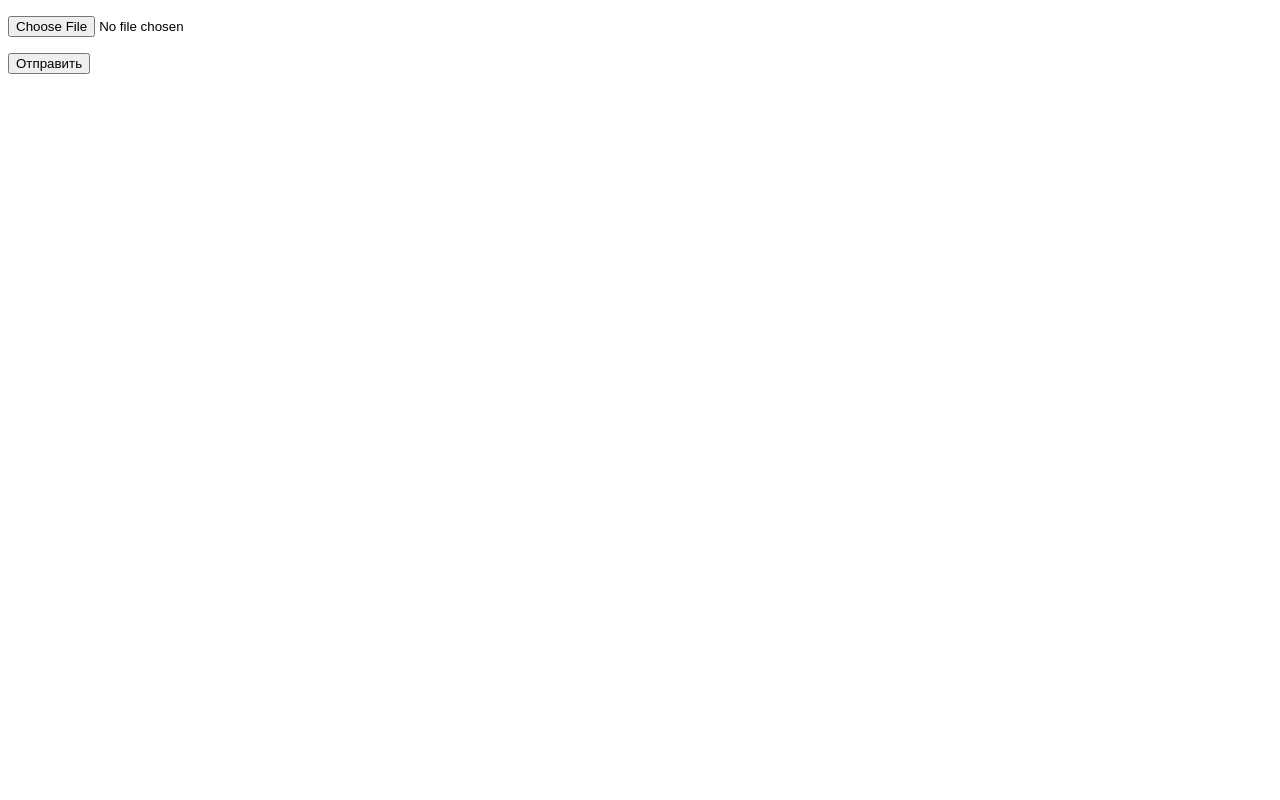
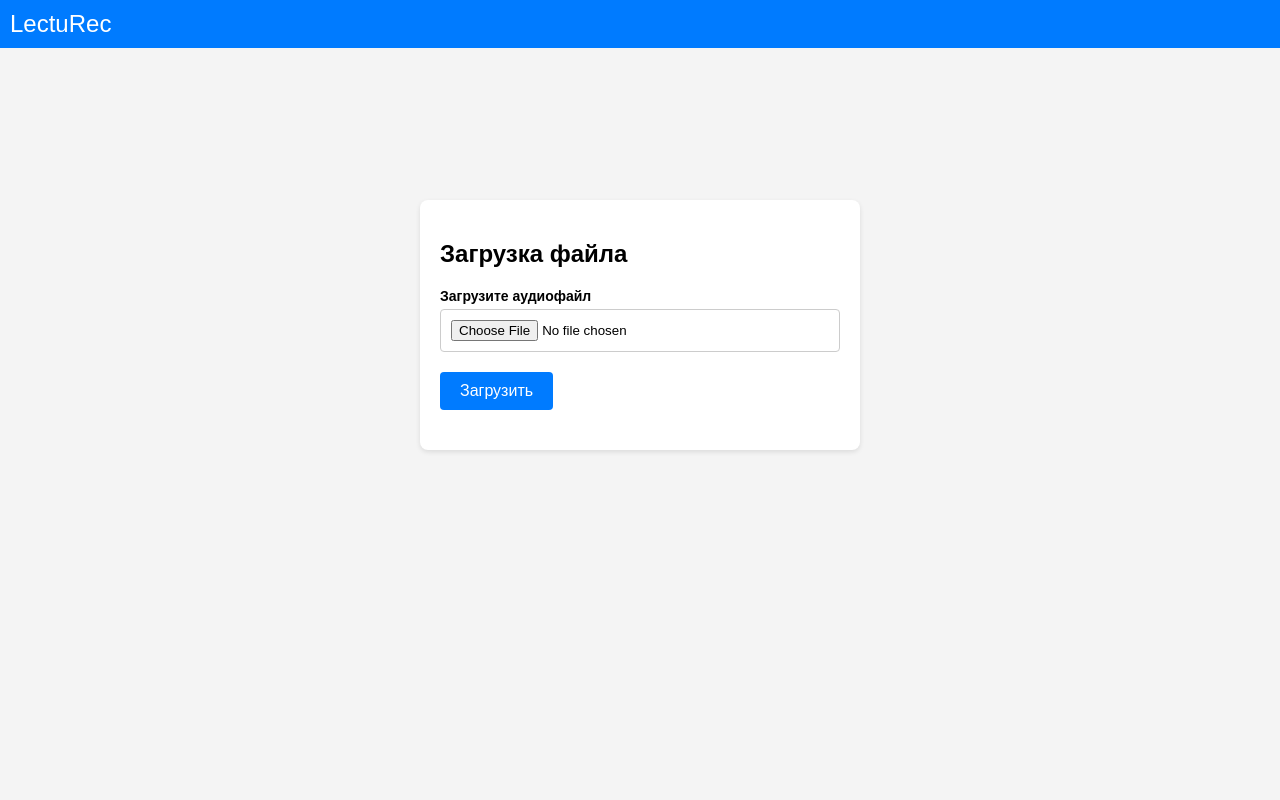
Before and after one commit to sindwrr/lecturec, a Django app: page / in a window 1280 px wide. Before the commit the page is almost empty. Run offline with Django 5.2, Linux system fonts and the light colour scheme.

Commit message:
Added transcribing, styles for index page

```diff
--- a/src/main/templates/index.html
+++ b/src/main/templates/index.html
@@ -1,15 +1,100 @@
 <!DOCTYPE html>
 <html lang="en">
 <head>
-    <meta charset="UTF-8">
-    <meta name="viewport" content="width=device-width, initial-scale=1.0">
-    <title>LectuRec</title>
+<meta charset="UTF-8">
+<meta name="viewport" content="width=device-width, initial-scale=1.0">
+<title>LectuRec</title>
+<style>
+    body {
+        font-family: Arial, sans-serif;
+        background-color: #f4f4f4;
+        margin: 0;
+        padding: 0;
+        display: flex;
+        flex-direction: column;
+        align-items: center;
+        justify-content: flex-start;
+        min-height: 100vh;
+    }
+
+    .header {
+        background-color: #007bff;
+        width: 100%;
+        padding: 10px 0 10px 20px;
+        text-align: left;
+        position: fixed;
+        top: 0;
+    }
+
+    .header h1 {
+        color: #fff;
+        font-size: 24px;
+        font-weight: normal;
+        margin: 0;
+    }
+
+    .container {
+        background-color: #fff;
+        border-radius: 8px;
+        box-shadow: 0 2px 5px rgba(0, 0, 0, 0.1);
+        padding: 20px;
+        max-width: 400px;
+        width: 100%;
+        margin-top: 200px; /* Adjusted margin to make room for header */
+    }
+
+    .form-group {
+        margin-bottom: 20px;
+    }
+
+    .form-group label {
+        display: block;
+        font-size: 14px;
+        font-weight: bold;
+        margin-bottom: 5px;
+    }
+
+    .form-group input[type="file"] {
+        display: block;
+        width: 100%;
+        padding: 10px;
+        border: 1px solid #ccc;
+        border-radius: 4px;
+        box-sizing: border-box;
+    }
+
+    .form-group .btn-submit {
+        background-color: #007bff;
+        color: #fff;
+        border: none;
+        border-radius: 4px;
+        padding: 10px 20px;
+        cursor: pointer;
+        font-size: 16px;
+        transition: background-color 0.3s;
+    }
+
+    .form-group .btn-submit:hover {
+        background-color: #0056b3;
+    }
+</style>
 </head>
 <body>
-    <form action="" method="post" enctype="multipart/form-data">
+<div class="header">
+    <h1>LectuRec</h1>
+</div>
+<div class="container">
+    <h2>Загрузка файла</h2>
+    <form id="file_upload" action="" method="post" enctype="multipart/form-data">
         {% csrf_token %}
-        <p><input type="file" name="file_upload"></p>
-        <p><button type="submit">Отправить</button></p>
+        <div class="form-group">
+            <label for="file">Загрузите аудиофайл</label>
+            <input type="file" name="file_upload" required>
+        </div>
+        <div class="form-group">
+            <button type="submit" class="btn-submit">Загрузить</button>
+        </div>
     </form>
+</div>
 </body>
 </html>
--- a/src/main/views.py
+++ b/src/main/views.py
@@ -1,16 +1,27 @@
-from django.http import HttpRequest
+import os
+
+import whisper
+from django.http import HttpRequest, HttpResponse
 from django.shortcuts import render
-from pytube import YouTube
 
 
 def process_file(f):
-    with open(f"uploads/{f.name}", "wb+") as dest:
+    upload_dir = "uploads/"
+    if not os.path.exists(upload_dir):
+        os.makedirs(upload_dir)
+
+    file_path = os.path.join(upload_dir, f.name)
+    with open(file_path, "wb+") as dest:
         for chunk in f.chunks():
             dest.write(chunk)
+    return file_path
 
 
-# Create your views here.
 def index(request: HttpRequest):
     if request.method == "POST":
-        process_file(request.FILES["file_upload"])
+        filename = process_file(request.FILES["file_upload"])
+        model = whisper.load_model("base")
+        result = model.transcribe(filename)
+        return HttpResponse(result["text"])
+
     return render(request, "index.html")
```
Also changed, not shown: requirements.txt (+22 -1 lines).
